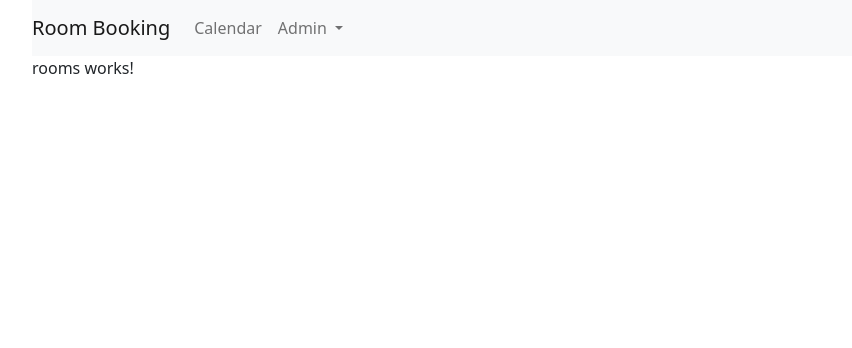
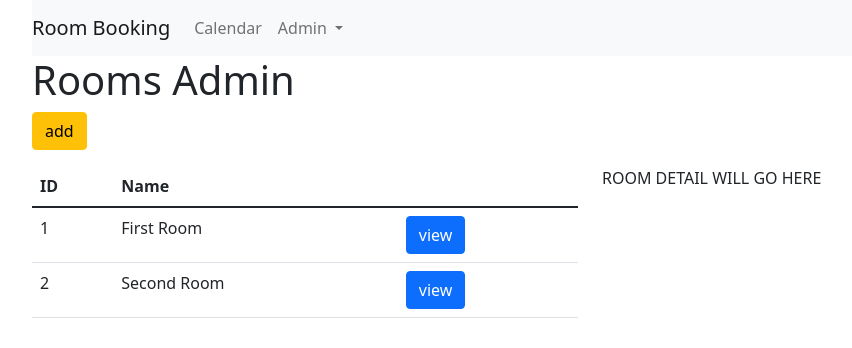
Before and after one commit to dpopkov/angular-hands, an Angular app in the folder BookingClient/: page /admin/rooms in a window 1280 px wide. Shown: the top 348 px of the page, without its empty margins (50-902 px from the left). Built offline with nearby package versions, Linux system fonts and the light colour scheme.

Commit message:
BookingClient: bind data to a Room view and loop with *ngFor.

```diff
--- a/BookingClient/src/app/admin/rooms/rooms.component.html
+++ b/BookingClient/src/app/admin/rooms/rooms.component.html
@@ -1 +1,29 @@
-<p>rooms works!</p>
+<h1>Rooms Admin</h1>
+
+<a class="btn btn-warning mb-3">add</a>
+
+<div class="row">
+  <div class="col-6">
+    <table class="table">
+      <thead>
+      <tr>
+        <th>ID</th>
+        <th>Name</th>
+        <th></th>
+      </tr>
+      </thead>
+      <tbody>
+      <tr *ngFor = "let room of rooms">
+        <td>{{ room.id }}</td>
+        <td>{{ room.name }}</td>
+        <td>
+          <button type="button" class="btn btn-primary">view</button>
+        </td>
+      </tr>
+      </tbody>
+    </table>
+  </div>
+  <div class="col-6">
+    ROOM DETAIL WILL GO HERE
+  </div>
+</div>
--- a/BookingClient/src/app/admin/rooms/rooms.component.ts
+++ b/BookingClient/src/app/admin/rooms/rooms.component.ts
@@ -1,5 +1,6 @@
 import { Component, OnInit } from '@angular/core';
 import {DataService} from "../../data.service";
+import {Room} from "../../model/Room";
 
 @Component({
   selector: 'app-rooms',
@@ -8,10 +9,13 @@
 })
 export class RoomsComponent implements OnInit {
 
+  // @ts-ignore
+  rooms: Array<Room>;
+
   constructor(private dataService: DataService) { }
 
   ngOnInit(): void {
-    console.log('Rooms:', this.dataService.rooms);
+    this.rooms = this.dataService.rooms;
   }
 
 }
```
